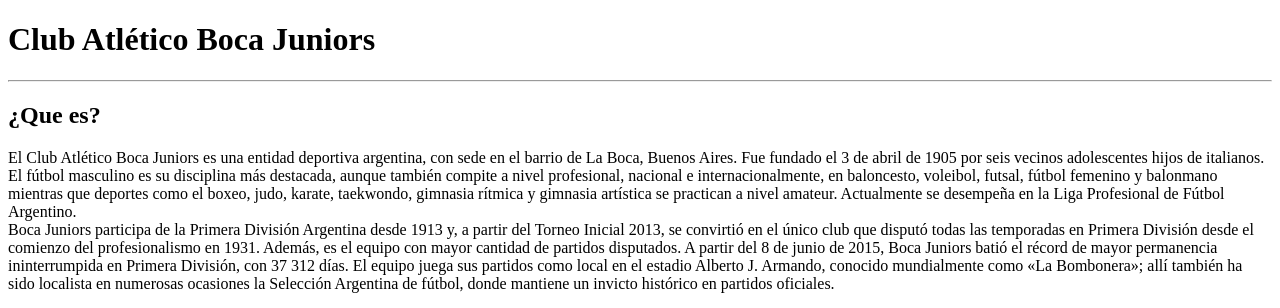
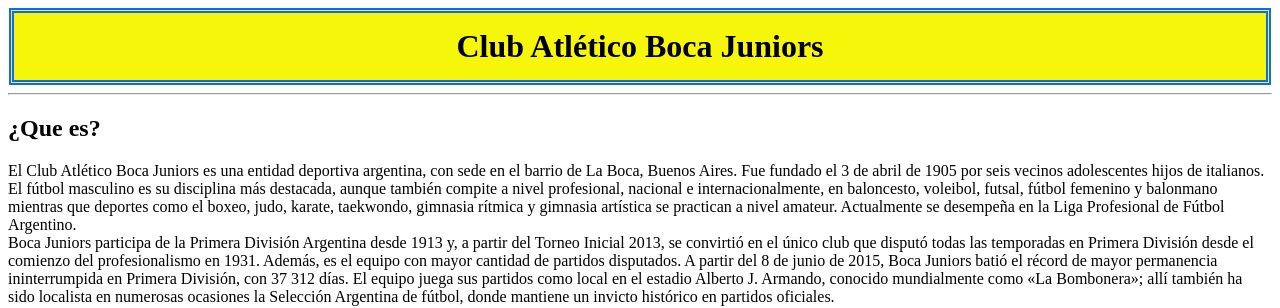
Before and after one commit to Gonza-Acu/TareaPrimerWeb-, a plain HTML site: page index.html in a window 1280 px wide. Shown: the top 308 px of the page. Drawn offline with Linux system fonts and the light colour scheme.

Commit message:
probando css

```diff
--- a/index.html
+++ b/index.html
@@ -5,6 +5,17 @@
     <meta http-equiv="X-UA-Compatible" content="IE=edge">
     <meta name="viewport" content="width=device-width, initial-scale=1.0">
     <title>Sitio Web Boca</title>
+<style>
+h1 {
+      background-color: rgb(246, 246, 10);
+      border:double 5px rgb(14, 104, 248) ;
+      padding: 15px;
+      margin: 1px;
+      text-align: center;
+}
+</style>
+
+
 </head>
 <body>
   <h1>Club Atlético Boca Juniors</h1><!--Titulo Pestaña-->
```
Also changed, not shown: imgs/BOCA.png (added).
